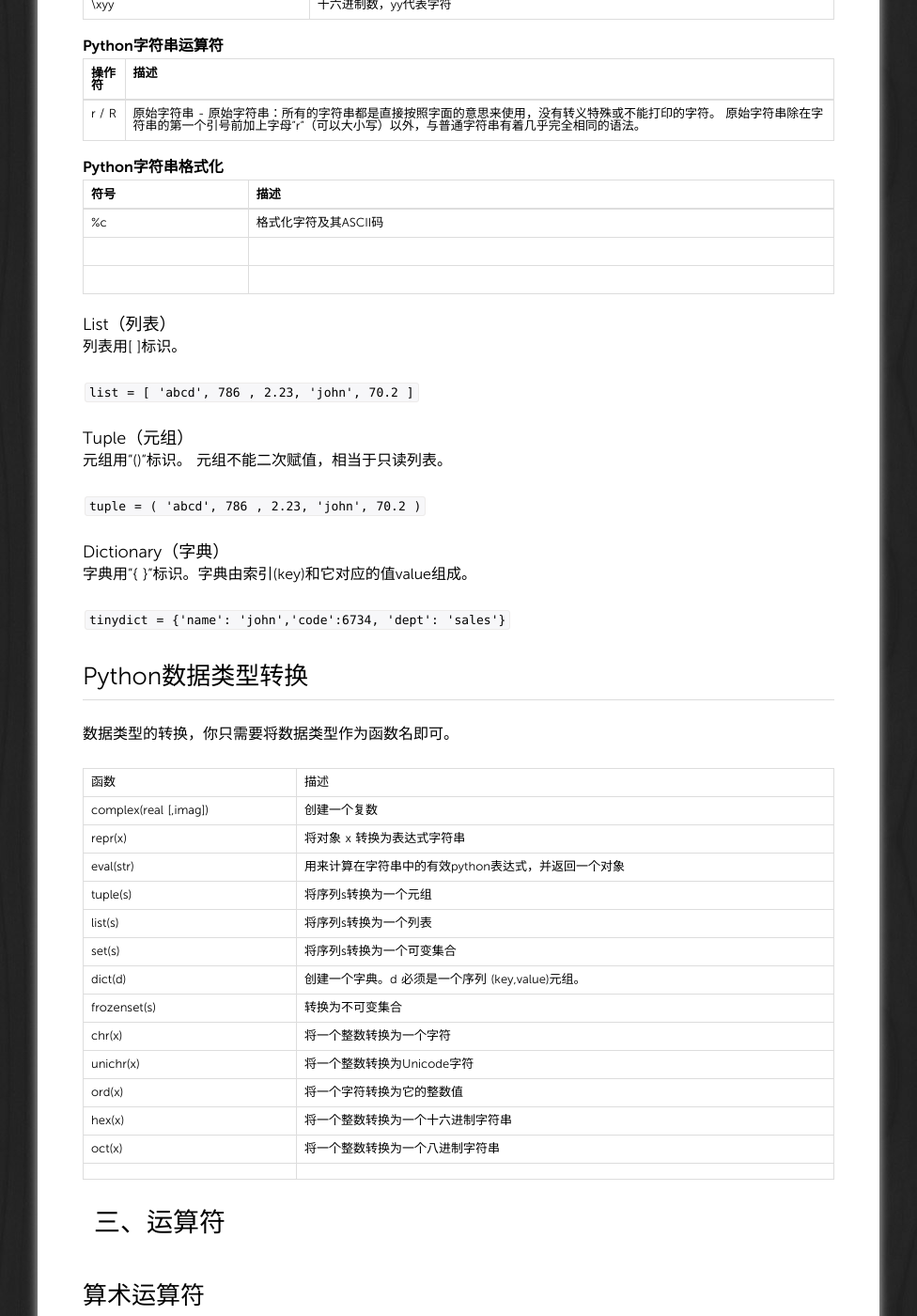
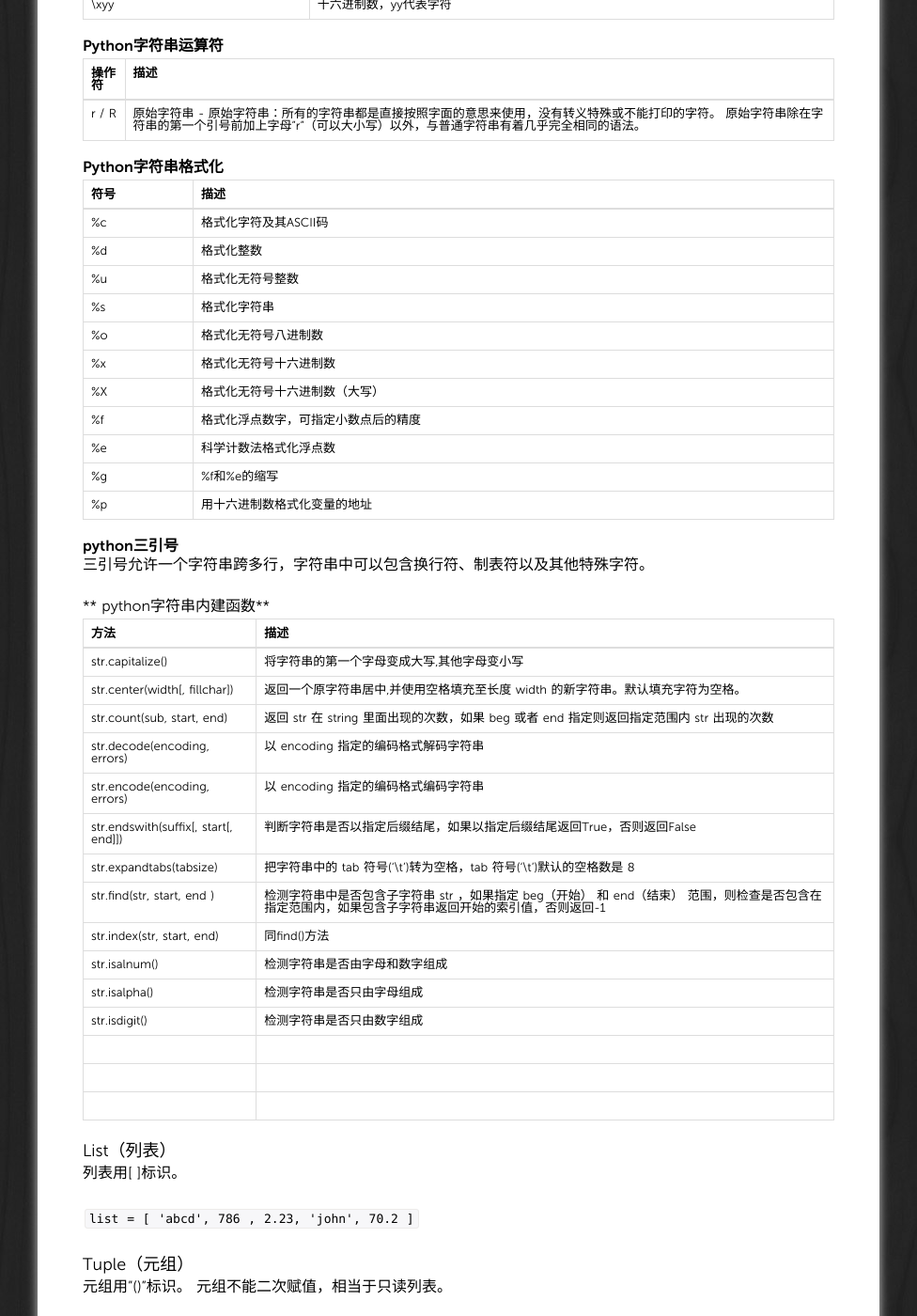
Before and after one commit to xuzhen1994/xuzhen1994.github.io, a Jekyll site: the page built from _posts/2016-10-21-python-FirstBlood.md, in a window 1280 px wide and 1400 px high, scrolled down 3025 px. Shown: the whole window at 94% size, without its empty margins (152-1128 px from the left). Built offline with Jekyll 4.4.1, drawn with Linux system fonts in a browser that asks for light colours; Markdown is read by kramdown in place of the engine named in the settings.

Commit message:
add some functions to string

```diff
--- a/_posts/2016-10-21-python-FirstBlood.md
+++ b/_posts/2016-10-21-python-FirstBlood.md
@@ -173,8 +173,40 @@ oct(x )		#将一个整数转换为一个八进制字符串
 | 符号 | 描述 |
 | ------ | ------ |
 | %c | 格式化字符及其ASCII码 |
-|  |  |
-|  |  |
+| %d | 格式化整数 |
+| %u | 格式化无符号整数 |
+| %s | 格式化字符串 |
+| %o | 格式化无符号八进制数 |
+| %x | 格式化无符号十六进制数 |
+| %X | 格式化无符号十六进制数（大写） |
+| %f | 格式化浮点数字，可指定小数点后的精度 |
+| %e | 科学计数法格式化浮点数 |
+| %g | %f和%e的缩写 |
+| %p | 用十六进制数格式化变量的地址 |
+
+#### **python三引号**
+
+三引号允许一个字符串跨多行，字符串中可以包含换行符、制表符以及其他特殊字符。
+
+#### ** python字符串内建函数**
+
+| 方法 | 描述 |
+| ------ | ------ |
+| str.capitalize() | 将字符串的第一个字母变成大写,其他字母变小写 |
+| str.center(width[, fillchar]) | 返回一个原字符串居中,并使用空格填充至长度 width 的新字符串。默认填充字符为空格。 |
+| str.count(sub, start, end) | 返回 str 在 string 里面出现的次数，如果 beg 或者 end 指定则返回指定范围内 str 出现的次数 |
+| str.decode(encoding, errors) | 以 encoding 指定的编码格式解码字符串 |
+| str.encode(encoding, errors) | 以 encoding 指定的编码格式编码字符串 |
+| str.endswith(suffix[, start[, end]]) | 判断字符串是否以指定后缀结尾，如果以指定后缀结尾返回True，否则返回False |
+| str.expandtabs(tabsize) | 把字符串中的 tab 符号('\t')转为空格，tab 符号('\t')默认的空格数是 8 |
+| str.find(str, start, end ) | 检测字符串中是否包含子字符串 str ，如果指定 beg（开始） 和 end（结束） 范围，则检查是否包含在指定范围内，如果包含子字符串返回开始的索引值，否则返回-1 |
+| str.index(str, start, end) | 同find()方法 |
+| str.isalnum() | 检测字符串是否由字母和数字组成 |
+| str.isalpha() | 检测字符串是否只由字母组成 |
+| str.isdigit() | 检测字符串是否只由数字组成 |
+|||
+|||
+|||
 
 ### List（列表）
 
```
